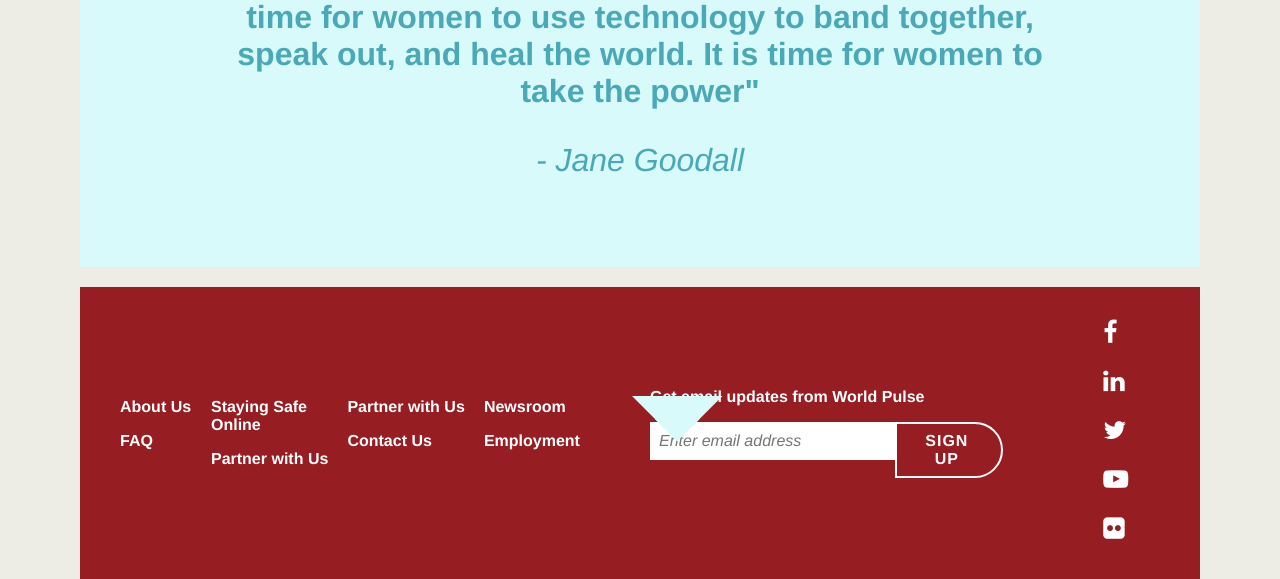
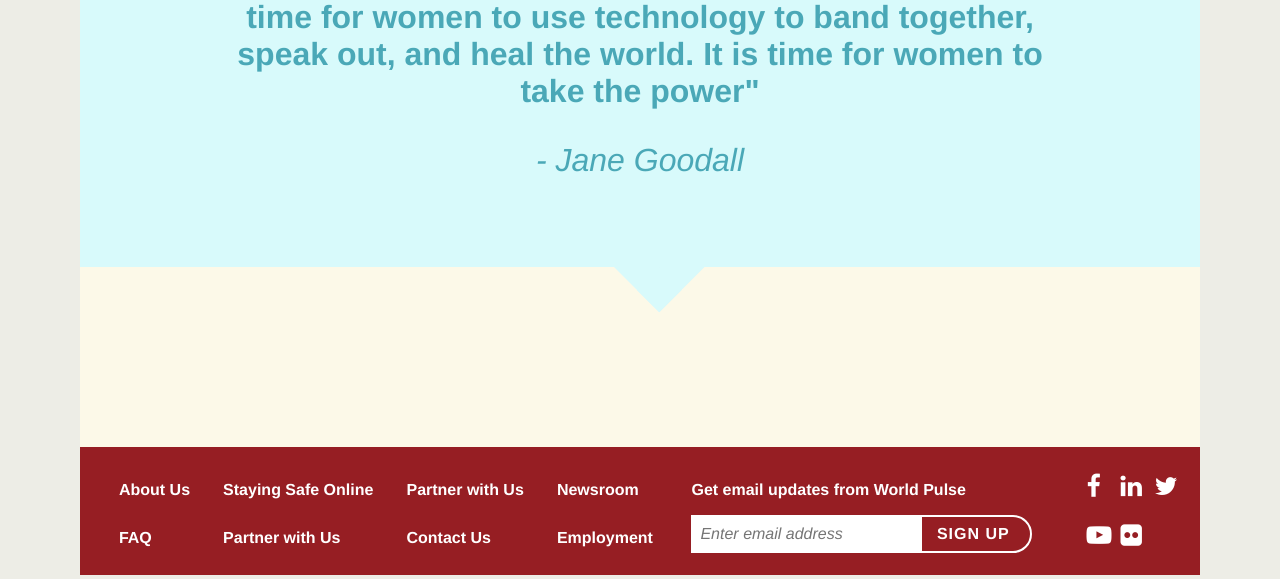
Before and after one commit to igMartin/worldpulse-boilerplate, a website: page dev/index.html in a window 1280 px wide. Shown: the part 2052-2631 px from the top of the page. Drawn offline with nearby package versions, Linux system fonts and the light colour scheme.

Commit message:
finished footer refactor

```diff
--- a/assets/styles/modules/_blockquote.scss
+++ b/assets/styles/modules/_blockquote.scss
@@ -16,20 +16,6 @@
       border-radius: 50%;
       border: torem(6px) solid $color-white;
     }
-
-    &::after {
-      content: "";
-      position: absolute;
-      margin-left: -0.5em;
-      bottom: -107em;
-      left: 50%;
-      width: 0;
-      height: 0;
-      border: 2em solid $color-lightblue;
-      border-color: transparent transparent $color-lightblue $color-lightblue;
-      transform-origin: 0 0;
-      transform: rotate(-45deg);
-    }
   }
 
   &__arrow {
@@ -37,5 +23,22 @@
     color: $color-white;
     font-size: $msuif-font-size-super;
   }
+}
 
+.companies {
+  height: torem(180px);
+  width: 100%;
+  background-color: $color-sand;
+
+  &::before {
+    content: "";
+    position: absolute;
+    left: 48%;
+    width: 0;
+    height: 0;
+    border: 2em solid $color-lightblue;
+    border-color: transparent transparent $color-lightblue $color-lightblue;
+    transform-origin: 0 0;
+    transform: rotate(-45deg);
+  }
 }
--- a/assets/styles/modules/_buttons.scss
+++ b/assets/styles/modules/_buttons.scss
@@ -4,7 +4,7 @@
 ////
 @mixin button($color, $background-color, $border-color, $border-width){
   padding: 8px 20px 8px 15px;
-  min-width: torem(108px);
+  min-width: 108px;
   border: torem($border-width) solid $border-color;
   color: $color;
   background-color: $background-color;
--- a/assets/styles/templates/_footer.scss
+++ b/assets/styles/templates/_footer.scss
@@ -6,55 +6,54 @@
 
 .footer {
   display: flex;
-  align-items: center;
+  align-items: baseline;
   background-color: $color-red;
   color: $color-white;
   font-weight: bold;
-  padding: 0 20px 0 40px;
-  margin-top: torem(20px);
+  padding: 0 0 0 2%;
 
   &__links {
-    @include span(6/12);
+    flex: 5;
+    padding-right: 2%;
 
-    ul>li {
-      @include col(1/4);
+    ul {
+      display: flex;
+      justify-content: space-around;
 
-      &:first-child {
-        @include col(1/6);
-      }
-
-      &:last-child {
-        @include col(1/6);
+      li>a:first-child>p {
+        margin-bottom: torem(30px);
       }
     }
   }
 
   &__email {
-    @include span(4/12);
+    flex: 3;
 
     &--wrapper {
       display: flex;
 
       input {
-        width: 80%;
+        flex-grow: 2;
       }
     }
   }
 
   &__social {
-    @include span(2/12);
+    flex: 1;
+    padding: 0 0 0 5%;
+    align-content: space-around;
 
     ul {
       display: flex;
-      flex-wrap: wrap;
-      justify-content: space-between;
-      padding-top: torem(15px);
-      padding-left: torem(100px);
+      flex-flow: row wrap;
+      font-size: torem(25px);
 
       li {
-        margin-bottom: torem(20px);
-        margin-right: torem(30px);
-        font-size: torem(25px);
+        flex-basis: 30%;
+
+        &:nth-child(-n+3){
+          margin-bottom: torem(20px);
+        }
       }
     }
   }
--- a/dev/index.html
+++ b/dev/index.html
@@ -248,11 +248,13 @@
     <a href="#"><i class="fa fa-chevron-right"></i></a>
   </div>
 </section>
+<section class="companies">
+
+</section>
     <footer class="footer">
   <nav class="footer__links">
     <ul>
-      <li>
-        <a href=""><p>About Us</p></a>
+      <li><a href=""><p>About Us</p></a>
         <a href=""><p>FAQ</p></a>
       </li>
       <li>
```
Also changed, not shown: assets/templates/blockquote.html (+3 -0 lines), assets/templates/footer.html (+1 -2 lines), dev/blockquote.html (+3 -0 lines), dev/footer.html (+1 -2 lines), dev/css/styles.css, 1 other file.
